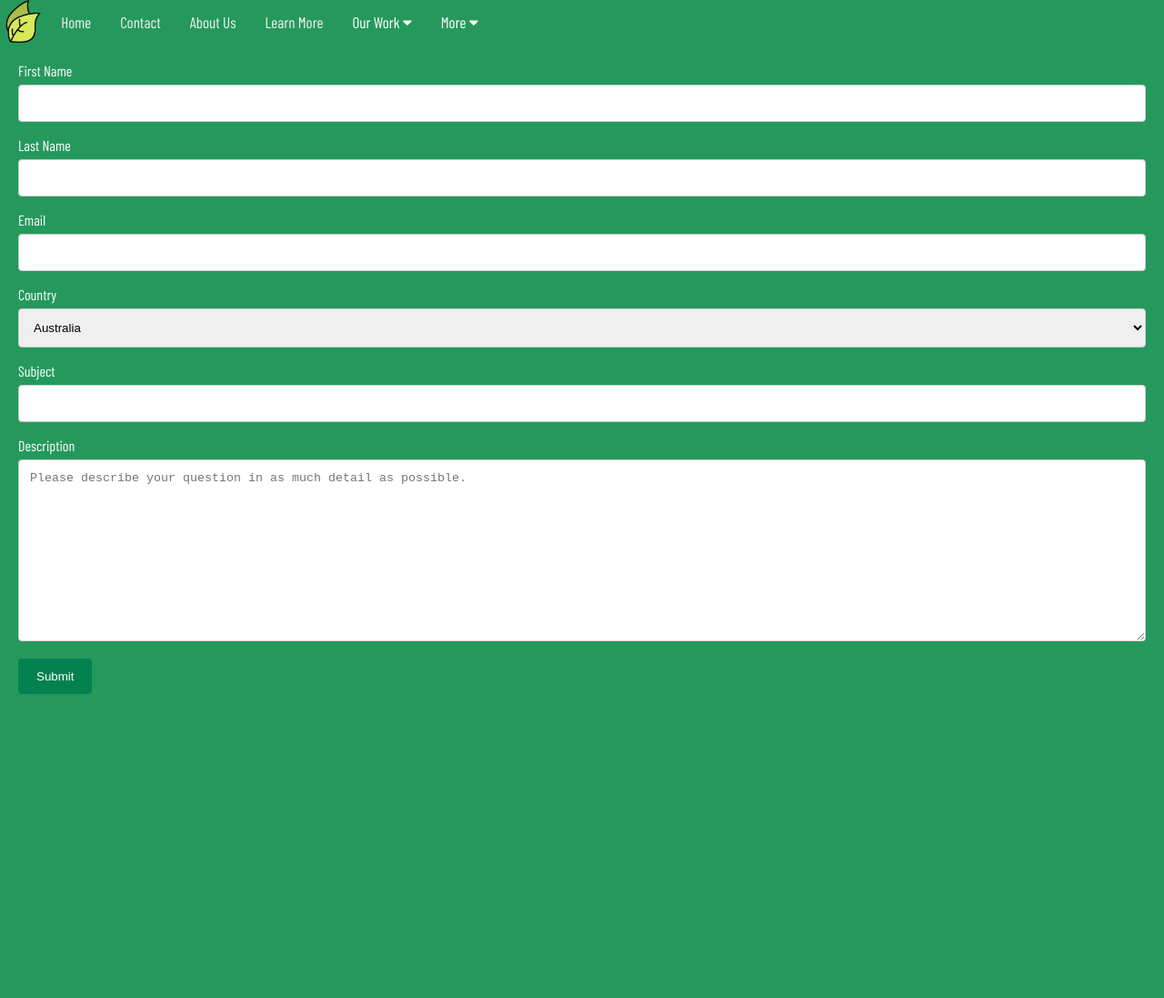
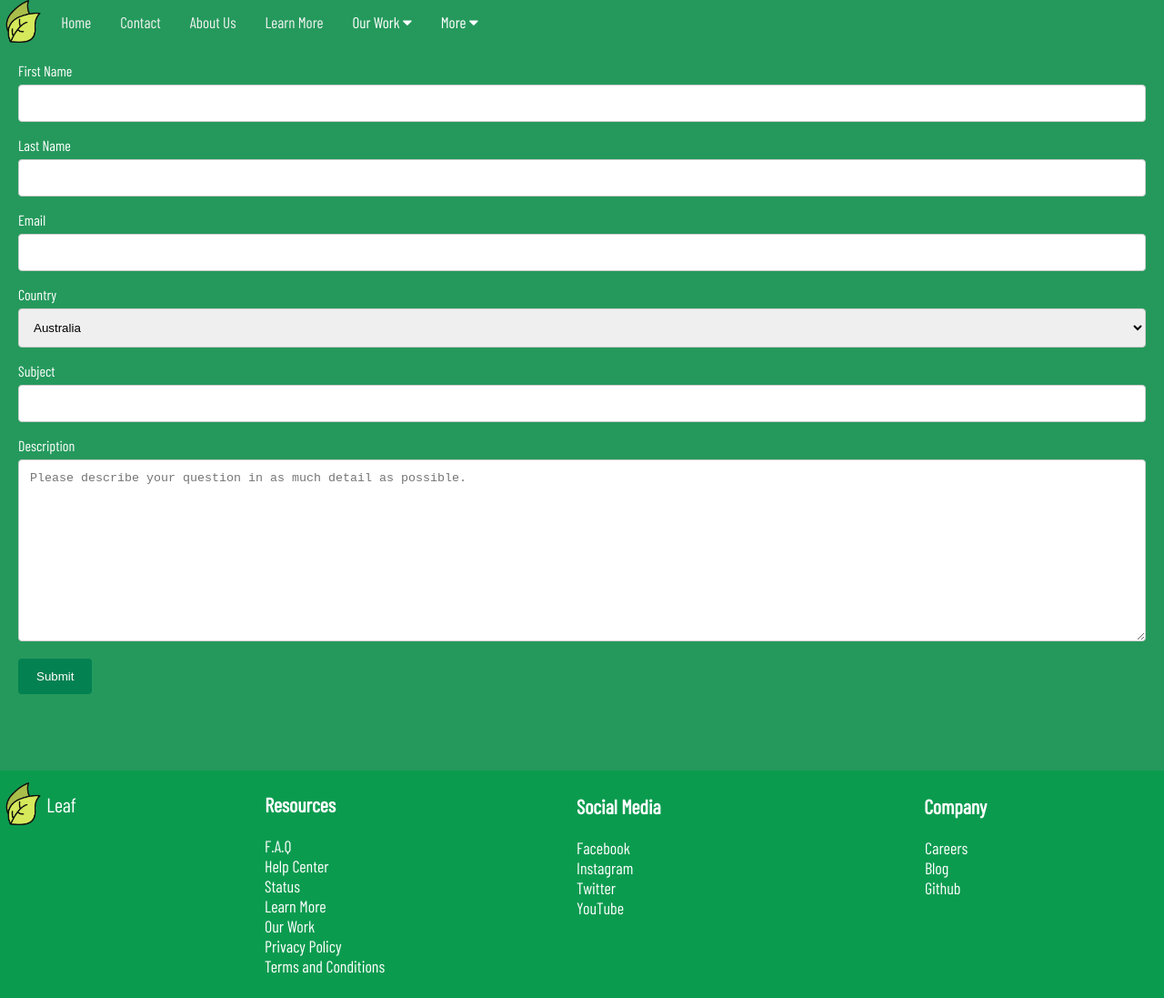
Before and after one commit to heyitsrem/pr1, a plain HTML site: page contact-us.html in a window 1280 px wide. Shown: the whole page at 91% size. Before the commit the page ends 800 px from the top, so only its background shows below. Drawn offline with nearby package versions, Linux system fonts and the light colour scheme.

Commit message:
Initial commit

```diff
--- a/contact-us.html
+++ b/contact-us.html
@@ -84,5 +84,78 @@
     </form>
 </div>
 
+<footer class="footer">
+    <img src="img/seedfav.png" class="footer_logo" onclick="topFunction()" title="Back to top" id="myBtn">
+    <p class="seedlist" onclick="topFunction1()" title="Back to top" id="myBtn1">Leaf</p>
+<div class="site-footer">
+    <div class="site-footer_column">
+        <div class="site-footer_group">
+            <h3 class="site-footer_header">Resources</h3>
+            <ul class="ul">
+                <li>
+                    <a href="faq">F.A.Q</a>
+                </li>
+                <li>
+                    <a href="https://help.google.com">Help Center</a>
+                </li>
+                <li>
+                    <a href="status">Status</a>
+                </li>
+                <li>
+                    <a href="learn-more">Learn More</a>
+                </li>
+                <li>
+                    <a href="#">Our Work</a>
+                </li>
+                <li>
+                    <a href="privacy">Privacy Policy</a>
+                </li>
+                <li>
+                    <a href="terms">Terms and Conditions</a>
+                </li>
+            </ul>
+        </div>
+    </div>
+
+    <div class="site-footer_column1">
+        <div class="site-footer_group">
+            <h3 class="site-footer_header">Social Media</h3>
+            <ul class="ul1">
+                <li>
+                    <a href="https://facebook.com">Facebook</a>
+                </li>
+                <li>
+                    <a href="https://instagram.com">Instagram</a>
+                </li>
+                <li>
+                    <a href="https://twitter.com">Twitter</a>
+                </li>
+                <li>
+                    <a href="https://youtube.com">YouTube</a>
+                </li>
+            </ul>
+        </div>
+    </div>
+
+    <div class="site-footer_column2">
+        <div class="site-footer_group">
+            <h3 class="site-footer_header">Company</h3>
+            <ul class="ul2">
+                <li>
+                    <a href="careers">Careers</a>
+                </li>
+                <li>
+                    <a href="blog">Blog</a>
+                </li>
+                <li>
+                    <a href="https://github.com/theoremism/seedlist">Github</a>
+                </li>
+            </ul>
+        </div>
+    </div>
+
+</div>
+</footer>
+
 </body>
 </html>
--- a/index.css
+++ b/index.css
@@ -955,7 +955,7 @@ input[type=submit]:hover {
     }
 
     .footer {
-        height: 620px;
+        height: 630px;
     }
 
     .what-we-do {
```
Also changed, not shown: causes-of-climate-change.html (+3 -3 lines), effects-of-climate-change.html (+3 -3 lines), how-to-reduce.html (+3 -3 lines), index.html (+3 -3 lines), learn-more.html (+5 -6 lines).
